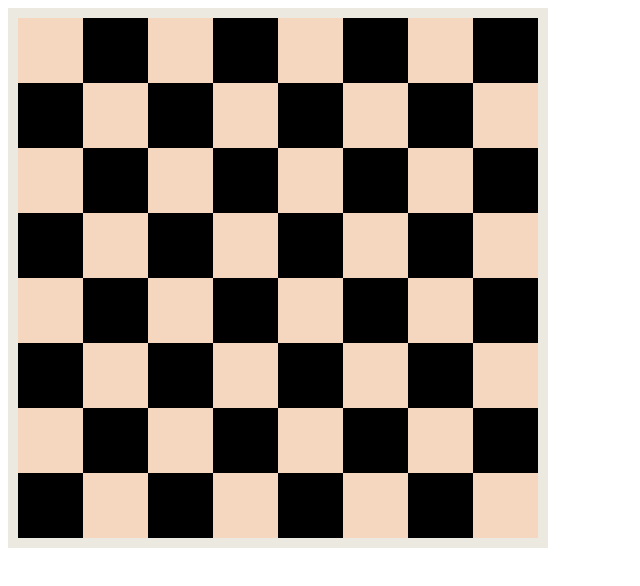
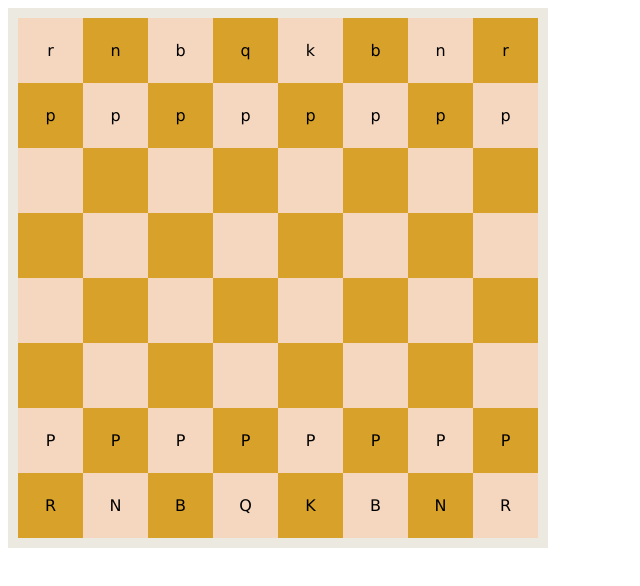
Before and after one commit to maximkaaaa27/chess-javascript, a website built with webpack: page src/index.html in a window 1280 px wide. Shown: the whole page, without its empty margins (0-640 px from the left). Built offline with nearby package versions, Linux system fonts and the light colour scheme.

Commit message:
Add letters in board

```diff
--- a/src/index.js
+++ b/src/index.js
@@ -5,6 +5,17 @@ class Chess {
 
   constructor(element) {
     this.el = element;
+    this.chessFigureArray = [
+      ['R', 'P', ' ', ' ', ' ', ' ', 'p', 'r'],
+      ['N', 'P', ' ', ' ', ' ', ' ', 'p', 'n'],
+      ['B', 'P', ' ', ' ', ' ', ' ', 'p', 'b'],
+      ['Q', 'P', ' ', ' ', ' ', ' ', 'p', 'q'],
+      ['K', 'P', ' ', ' ', ' ', ' ', 'p', 'k'],
+      ['B', 'P', ' ', ' ', ' ', ' ', 'p', 'b'],
+      ['N', 'P', ' ', ' ', ' ', ' ', 'p', 'n'],
+      ['R', 'P', ' ', ' ', ' ', ' ', 'p', 'r'],
+
+    ];
     this.showBoard();
   }
 
@@ -17,7 +28,9 @@ class Chess {
         for(let x = 0; x <= 7; x++) {
           let classBoardTd;
           classBoardTd = (x + y) % 2 ? "white" : "black";
-          board += '<td class="'+ classBoardTd +'"></td>';
+          board += '<td class="'+ classBoardTd +'">';
+          board += this.chessFigureArray[x][y];
+          board += '</td>';
         }
         board += '</tr>';
       }
--- a/src/style.css
+++ b/src/style.css
@@ -4,7 +4,7 @@ table {
   border-collapse: collapse;
   border-spacing: 5px;
   background: #000000;
-  color: #656665;
+  color: #000000;
   border: 10px solid #ECE9E0;
   border-radius: 20px;
   }
@@ -13,10 +13,11 @@ table {
   padding: 10px;
   width: 45px;
   height: 45px;
+  text-align: center;
   }
 
   td.black{
-    background: black;
+    background: rgb(216, 161, 42);
   }
 
   td.white {
```
